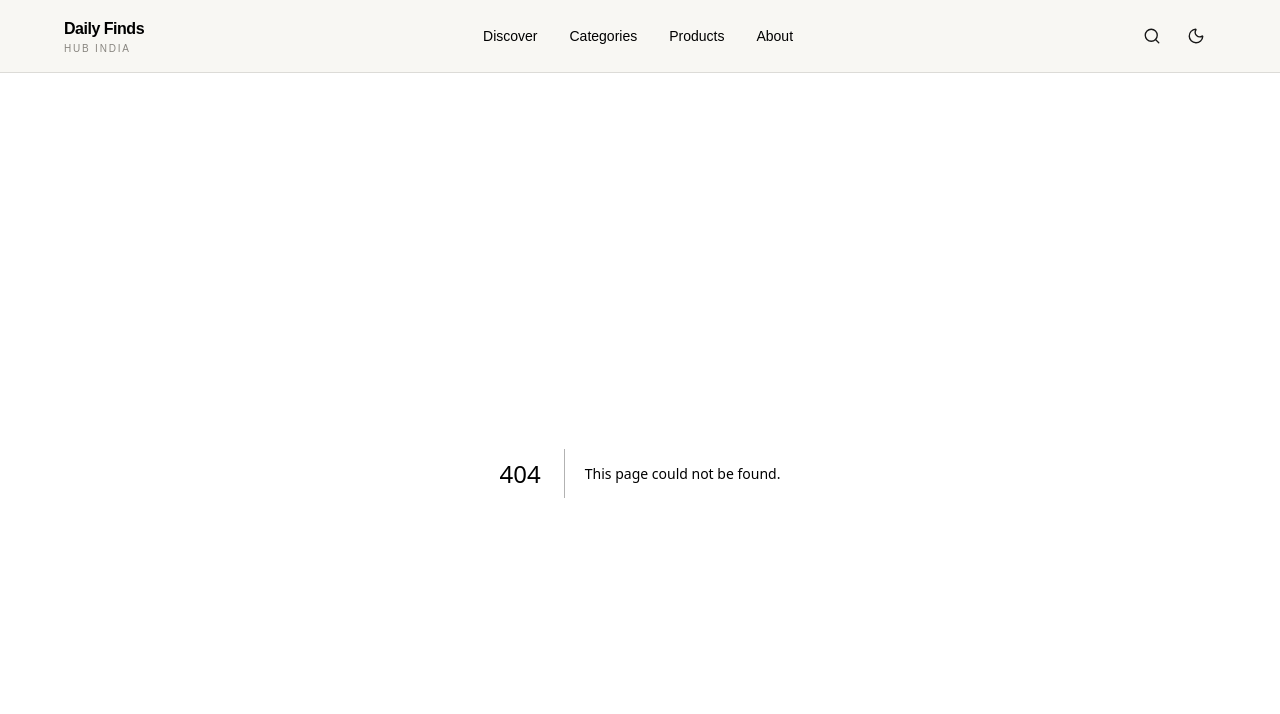
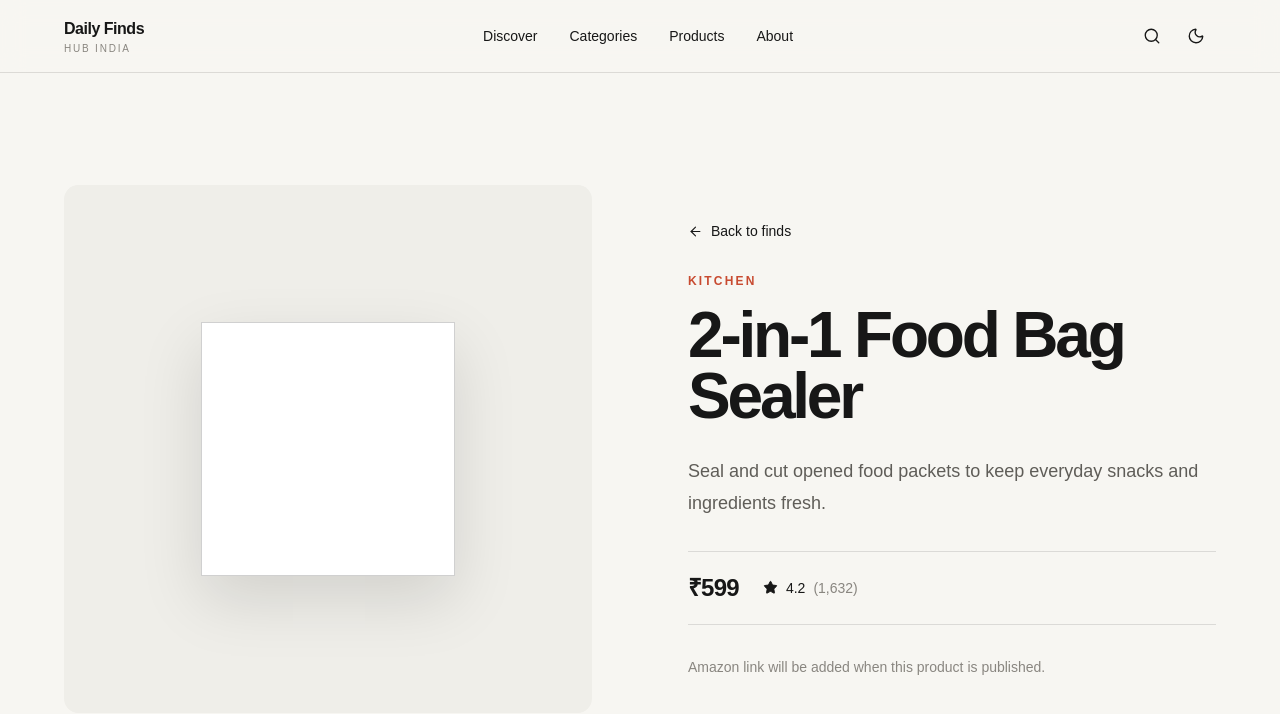
Before and after one commit to daily-finds-hub-india/daily-finds-hub, a Next.js app: page /products/2-in-1-food-bag-sealer in a window 1280 px wide. Before the commit this address had no page. Shown: the top 714 px of the page. Built offline with nearby package versions, Linux system fonts and the light colour scheme.

Commit message:
feat: add product detail pages and affiliate CTA

```diff
--- /dev/null
+++ b/src/app/products/[slug]/page.tsx
@@ -0,0 +1,33 @@
+import { notFound } from 'next/navigation';
+
+import { Container } from '@/components/layout/Container';
+import { ProductDetails } from '@/components/products/ProductDetails';
+import { Section } from '@/components/ui/Section';
+
+import { products } from '@/data/products';
+
+interface ProductPageProps {
+  params: Promise<{
+    slug: string;
+  }>;
+}
+
+export default async function ProductPage({ params }: ProductPageProps) {
+  const { slug } = await params;
+
+  const product = products.find((item) => item.slug === slug);
+
+  if (!product) {
+    notFound();
+  }
+
+  return (
+    <main>
+      <Section>
+        <Container>
+          <ProductDetails product={product} />
+        </Container>
+      </Section>
+    </main>
+  );
+}
--- /dev/null
+++ b/src/components/products/ProductDetails.tsx
@@ -0,0 +1,100 @@
+import Link from 'next/link';
+import { ArrowLeft, ArrowUpRight, Star } from 'lucide-react';
+
+import type { Product } from '@/types/product';
+
+interface ProductDetailsProps {
+  product: Product;
+}
+
+export function ProductDetails({ product }: ProductDetailsProps) {
+  return (
+    <div className="grid gap-12 lg:grid-cols-2 lg:gap-16 xl:gap-24">
+      {/* Product visual */}
+      <div className="relative aspect-square overflow-hidden rounded-[var(--radius-lg)] bg-[var(--surface-muted)]">
+        <div className="absolute inset-0 flex items-center justify-center">
+          <div className="h-[48%] w-[48%] border border-[var(--border-strong)] bg-[var(--surface)] shadow-[0_24px_60px_rgba(0,0,0,0.12)] transition-transform duration-500 hover:scale-105" />
+        </div>
+
+        {product.trending && (
+          <span className="absolute left-5 top-5 text-xs font-semibold uppercase tracking-[0.16em] text-[var(--accent)]">
+            Trending
+          </span>
+        )}
+      </div>
+
+      {/* Product information */}
+      <div className="flex flex-col justify-center">
+        <Link
+          href="/products"
+          className="group mb-8 inline-flex w-fit items-center gap-2 text-sm text-[var(--text-muted)] transition-colors hover:text-[var(--accent)]"
+        >
+          <ArrowLeft
+            size={15}
+            strokeWidth={1.8}
+            className="transition-transform duration-200 group-hover:-translate-x-1"
+          />
+          Back to finds
+        </Link>
+
+        <p className="text-xs font-semibold uppercase tracking-[0.18em] text-[var(--accent)]">
+          {product.category}
+        </p>
+
+        <h1 className="mt-4 text-[clamp(2.5rem,5vw,5rem)] font-semibold leading-[0.95] tracking-[-0.05em] text-[var(--text-primary)]">
+          {product.name}
+        </h1>
+
+        <p className="mt-7 max-w-xl text-base leading-7 text-[var(--text-secondary)] sm:text-lg sm:leading-8">
+          {product.description}
+        </p>
+
+        <div className="mt-8 flex flex-wrap items-center gap-x-6 gap-y-3 border-y border-[var(--border)] py-5">
+          {product.price && (
+            <span className="text-2xl font-semibold tracking-[-0.03em] text-[var(--text-primary)]">
+              ₹{product.price.amount.toLocaleString('en-IN')}
+            </span>
+          )}
+
+          {product.rating && (
+            <div className="flex items-center gap-2 text-sm">
+              <Star size={15} fill="currentColor" strokeWidth={1.5} />
+
+              <span className="font-medium text-[var(--text-primary)]">
+                {product.rating}
+              </span>
+
+              {product.reviewCount && (
+                <span className="text-[var(--text-muted)]">
+                  ({product.reviewCount.toLocaleString('en-IN')})
+                </span>
+              )}
+            </div>
+          )}
+        </div>
+
+        <div className="mt-8">
+          {product.amazonUrl ? (
+            <a
+              href={product.amazonUrl}
+              target="_blank"
+              rel="noopener noreferrer sponsored"
+              className="group inline-flex items-center gap-3 bg-[var(--text-primary)] px-6 py-3.5 text-sm font-medium text-[var(--background)] transition-colors duration-200 hover:bg-[var(--accent)]"
+            >
+              View on Amazon
+              <ArrowUpRight
+                size={16}
+                strokeWidth={1.8}
+                className="transition-transform duration-200 group-hover:translate-x-0.5 group-hover:-translate-y-0.5"
+              />
+            </a>
+          ) : (
+            <p className="text-sm text-[var(--text-muted)]">
+              Amazon link will be added when this product is published.
+            </p>
+          )}
+        </div>
+      </div>
+    </div>
+  );
+}
```
